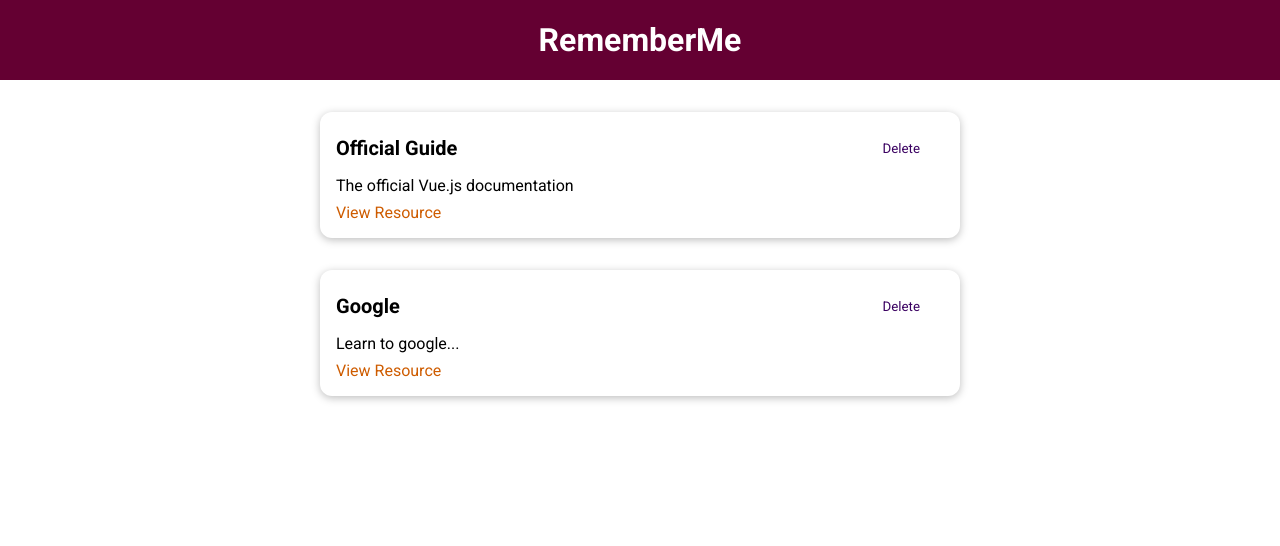
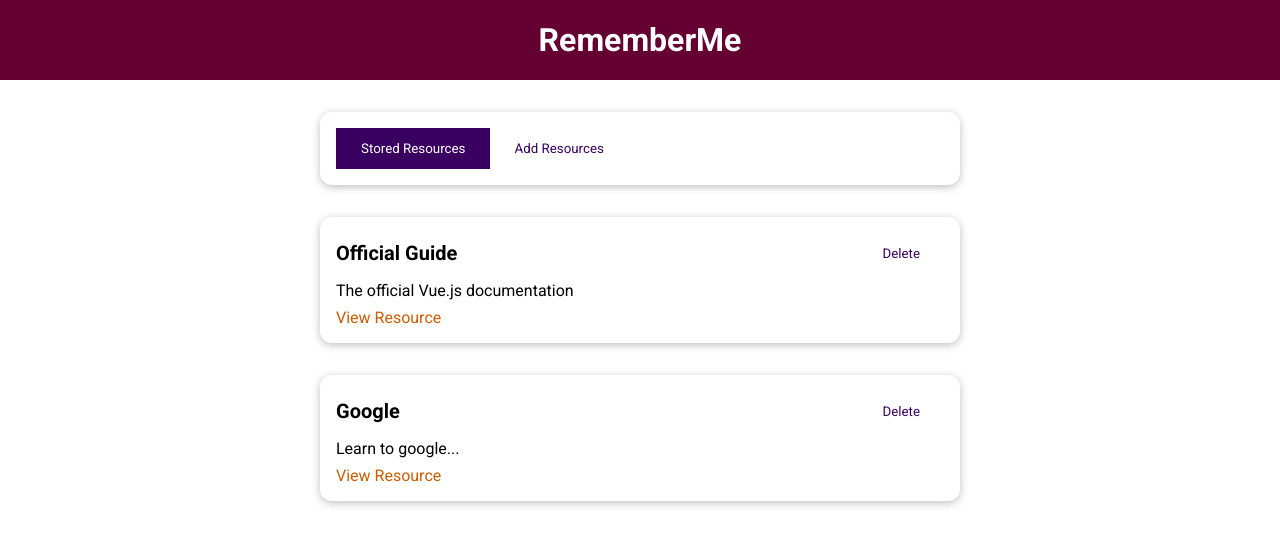
Before and after one commit to Stipe86/learning-resources-app, a Vue app: page / in a window 1280 px wide. Shown: the top 546 px of the page. Built offline with nearby package versions, Linux system fonts and the light colour scheme.

Commit message:
Create TheResources.vue and AddResource.vue components. Remove the data from App.vue to TheResources.vue and inject them into StoredResources.vue, instead of using props. Inside TheResources.vue, add dynamic components and two buttons for switching between the stored resources and add resources tabs

```diff
--- a/src/App.vue
+++ b/src/App.vue
@@ -1,35 +1,41 @@
 <template>
   <the-header title="RememberMe"></the-header>
-  <stored-resources :resources="storedResources"></stored-resources>
+  <!-- <add-resources></add-resources> -->
+  <the-resources></the-resources>
+  <!-- <stored-resources :resources="storedResources"></stored-resources> -->
 </template>
 
 <script>
-import StoredResources from "./components/learning-resources/StoredResources.vue";
+import TheResources from "./components/learning-resources/TheResources.vue";
+// import StoredResources from "./components/learning-resources/StoredResources.vue";
+// import AddResources from "./components/learning-resources/AddResource.vue";
 import TheHeader from "./components/layouts/TheHeader.vue";
 export default {
   name: "App",
   components: {
-    StoredResources,
+    // StoredResources,
     TheHeader,
+    TheResources,
+    // AddResources,
   },
-  data() {
-    return {
-      storedResources: [
-        {
-          id: "official-guide",
-          title: "Official Guide",
-          description: "The official Vue.js documentation",
-          link: "https://vuejs.org",
-        },
-        {
-          id: "google",
-          title: "Google",
-          description: "Learn to google...",
-          link: "https://google.org",
-        },
-      ],
-    };
-  },
+  // data() {
+  //   return {
+  //     storedResources: [
+  //       {
+  //         id: "official-guide",
+  //         title: "Official Guide",
+  //         description: "The official Vue.js documentation",
+  //         link: "https://vuejs.org",
+  //       },
+  //       {
+  //         id: "google",
+  //         title: "Google",
+  //         description: "Learn to google...",
+  //         link: "https://google.org",
+  //       },
+  //     ],
+  //   };
+  // },
 };
 </script>
 
--- /dev/null
+++ b/src/components/learning-resources/AddResource.vue
@@ -0,0 +1,3 @@
+<template>
+  <h2>Add Resource</h2>
+</template>
--- a/src/components/learning-resources/StoredResources.vue
+++ b/src/components/learning-resources/StoredResources.vue
@@ -18,7 +18,8 @@
     LearningResource,
   },
 
-  props: ["resources"],
+  // props: ["resources"],
+  inject: ["resources"],
 };
 </script>
 
--- /dev/null
+++ b/src/components/learning-resources/TheResources.vue
@@ -0,0 +1,60 @@
+<template>
+  <base-card>
+    <base-button
+      @click="setSelectedTab('stored-resources')"
+      :mode="selectedTab === 'stored-resources' ? null : 'flat'"
+      >Stored Resources</base-button
+    >
+    <base-button
+      @click="setSelectedTab('add-resource')"
+      :mode="selectedTab === 'add-resource' ? null : 'flat'"
+      >Add Resources</base-button
+    >
+  </base-card>
+
+  <component :is="selectedTab"> </component>
+</template>
+
+<script>
+import StoredResources from "./StoredResources.vue";
+import AddResource from "./AddResource.vue";
+
+export default {
+  components: {
+    StoredResources,
+    AddResource,
+  },
+
+  data() {
+    return {
+      selectedTab: "stored-resources",
+      storedResources: [
+        {
+          id: "official-guide",
+          title: "Official Guide",
+          description: "The official Vue.js documentation",
+          link: "https://vuejs.org",
+        },
+        {
+          id: "google",
+          title: "Google",
+          description: "Learn to google...",
+          link: "https://google.org",
+        },
+      ],
+    };
+  },
+
+  provide() {
+    return {
+      resources: this.storedResources,
+    };
+  },
+
+  methods: {
+    setSelectedTab(tab) {
+      this.selectedTab = tab;
+    },
+  },
+};
+</script>
```
